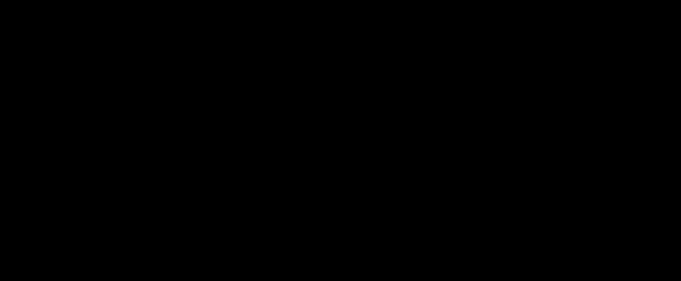
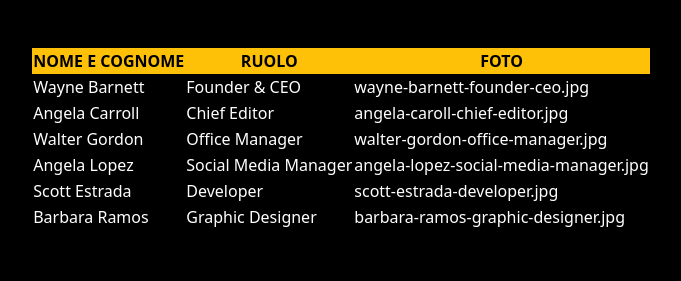
Before and after one commit to Cianuro-83/js-our-team, a plain HTML site: page index.html in a window 1280 px wide. Shown: the whole page, without its empty margins (299-980 px from the left). Drawn offline with nearby package versions, Linux system fonts and the light colour scheme.

Commit message:
FEAT: stampato come stringhe sul dom

```diff
--- a/css/style.css
+++ b/css/style.css
@@ -2,3 +2,12 @@ body {
   background-color: black;
   color: white;
 }
+
+.flex {
+  display: flex;
+  justify-content: center;
+}
+
+.th {
+  padding-left: 50px;
+}
--- a/index.html
+++ b/index.html
@@ -18,7 +18,26 @@
 </head>
 
 <body>
+    <main>
+        <div class="container">
+            <div class="row">
+                <div class="col-12 flex">
+                    <table class="my-5">
+                        <thead>
+                            <tr>
+                                <th class="text-uppercase text-bg-warning text-center">nome e cognome</th>
+                                <th class="text-uppercase text-bg-warning text-center ">ruolo</th>
+                                <th class="text-uppercase text-bg-warning text-center">foto</th>
+                            </tr>
+                        </thead>
+                        <tbody id="membri-del-team">
 
+                        </tbody>
+                    </table>
+                </div>
+            </div>
+        </div>
+    </main>
 
 
 
--- a/js/scb-script.js
+++ b/js/scb-script.js
@@ -1,4 +1,8 @@
 console.log("Ciao Cianuro... Oggi l'esercizio è OUR TEAM");
+//********************
+// RECUPERO ELEMENTI DAL DOM
+//******************** */
+let membersTableElement = document.getElementById("membri-del-team");
 
 //********************
 // CREO L'OGGETTO MEMBRO TEAM
@@ -49,3 +53,25 @@ for (let key in membriTeam) {
   console.log(membriTeam[key]);
   // CHIUSURA CICLO FOR
 }
+//********************
+// CICLO I MEMBRI DEL TEAM
+//******************** */
+for (let i = 0; i < membriTeam.length; i++) {
+  let membri = membriTeam[i];
+  let fullName = membri.nome;
+  let rule = membri.ruolo;
+  let foto = membri.foto;
+  //********************
+  // PREPARO STRUTTURA DATI DA STAMPARE SUL DOM
+  //******************** */
+  const membro = `
+  <tr>
+    <td>${fullName}</td>
+    <td>${rule}</td>
+    <td>${foto}</td>
+  </tr>
+  `;
+  // STAMPO SUL DOM
+  membersTableElement.innerHTML += membro;
+  // CHIUSURA CICLO FOR
+}
```
